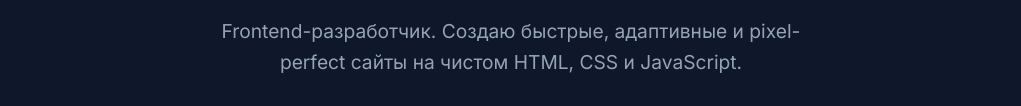
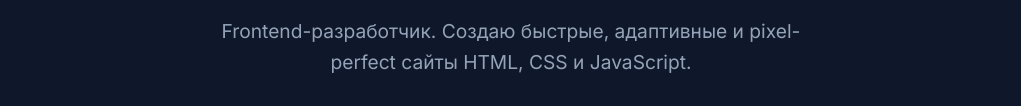
Before and after one commit to TemaI1/portfolio, a plain HTML site: page index.html in a window 1280 px wide. Shown: the part 233-339 px from the top of the page, without its empty margins (129-1150 px from the left). Drawn offline with Linux system fonts and the light colour scheme.

Commit message:
first commit

```diff
--- a/index.html
+++ b/index.html
@@ -28,7 +28,7 @@
         <section class="hero" id="about">
             <div class="container">
                 <h1>Привет, я <span class="accent">Артём Майстренко</span></h1>
-                <p class="subtitle">Frontend-разработчик. Создаю быстрые, адаптивные и pixel-perfect сайты на чистом HTML, CSS и JavaScript.</p>
+                <p class="subtitle">Frontend-разработчик. Создаю быстрые, адаптивные и pixel-perfect сайты HTML, CSS и JavaScript.</p>
                 <div class="skills">
                     <span class="skill-tag">HTML5</span>
                     <span class="skill-tag">CSS3 (Flex/Grid)</span>
```
